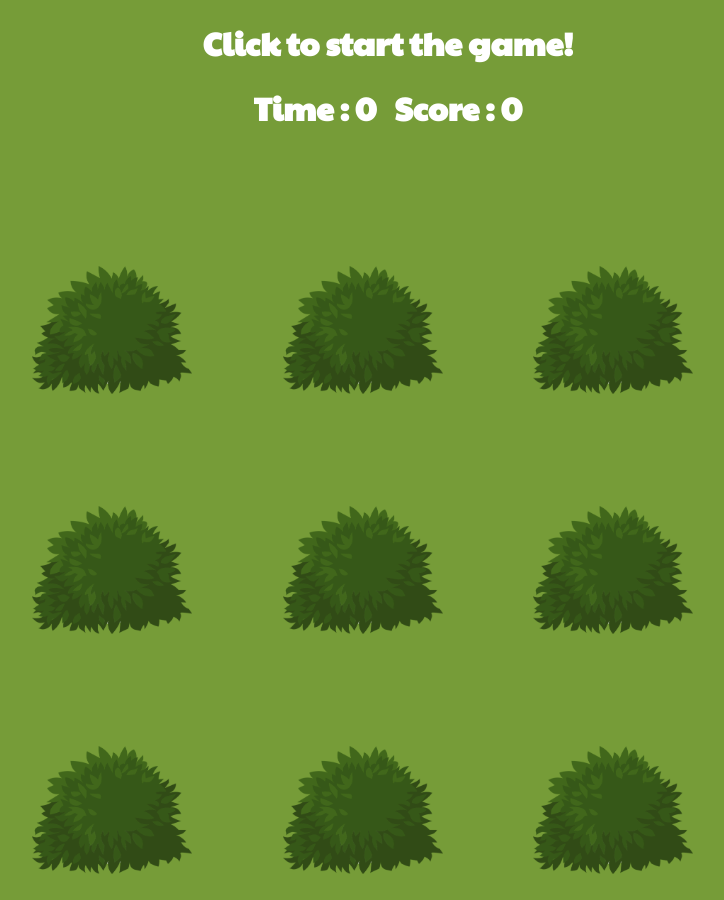
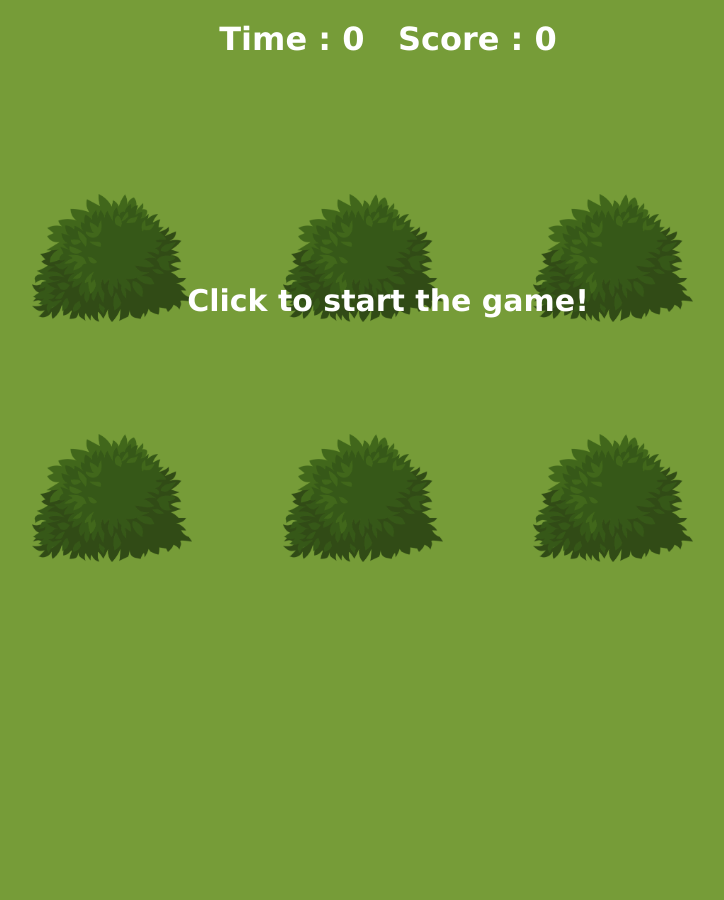
Before and after one commit to pgrady3/pgrady3.github.io, a Jekyll site: the page data/whackamole/index.html, which Jekyll copies as it is, in a window 1280 px wide. Shown: the whole page, without its empty margins (252-976 px from the left). Built offline with Jekyll 4.4.1, drawn with Linux system fonts in a browser that asks for light colours.

Commit message:
Updated whackamole

```diff
--- a/data/whackamole/index.html
+++ b/data/whackamole/index.html
@@ -11,7 +11,7 @@
 
 <body>
 
-    <h1 class="count">
+    <h1 class="startprompt" id="startprompt">
         Click to start the game!
     </h1>
     <h1 class="count">
@@ -75,32 +75,6 @@
             </div>
         </div>
 
-        <div class="item">
-            <div class="bush">
-                <img src="images/bush.png">
-            </div>
-            <div class="mole mole-hide">
-                <img src="images/mole.png" class="mole-clicked">
-            </div>
-        </div>
-
-        <div class="item">
-            <div class="bush">
-                <img src="images/bush.png">
-            </div>
-            <div class="mole mole-hide">
-                <img src="images/mole.png" class="mole-clicked">
-            </div>
-        </div>
-
-        <div class="item">
-            <div class="bush">
-                <img src="images/bush.png">
-            </div>
-            <div class="mole mole-hide">
-                <img src="images/mole.png" class="mole-clicked">
-            </div>
-        </div>
     </div>
 
 
--- a/data/whackamole/main.css
+++ b/data/whackamole/main.css
@@ -11,12 +11,23 @@ img{
     display: block;
 }
 body{
-    font-family: 'Paytone One', sans-serif;
+    font-family: Verdana, sans-serif;
     background-color: #769c38;
 }
 .count{
     text-align: center;
     margin-top: 20px;
+    color: #fff;
+}
+.startprompt{
+    position: absolute;
+    top: 300px;
+    left: 50%;
+    font-size: 30px;
+    color: white;
+    transform: translate(-50%,-50%);
+    z-index: 100; /* Specify a stack order in case you're using a different order for other elements */
+    cursor: pointer; /* Add a pointer on hover */
     color: #fff;
 }
 .container{
@@ -37,9 +48,10 @@ body{
     left: 50%;
     transform: translateX(-50%);
     cursor: pointer;
-    background-color: #d5d6db;
+    /* background-color: #d5d6db; */
     border-radius: 50%;
     transition: all 300ms ease;
+    user-select: none;
 }
 .mole img{
     padding: 7px;
--- a/data/whackamole/script.js
+++ b/data/whackamole/script.js
@@ -8,6 +8,7 @@ let score = 0;
 
 const timeCount = document.getElementById('time-count');
 const scoreCount = document.getElementById('score-count');
+const startPrompt = document.getElementById('startprompt');
 
 gameContainer.addEventListener('click', function(e){
     if(e.target.classList.contains('mole-clicked')){
@@ -22,13 +23,15 @@ gameContainer.addEventListener('click', function(e){
         textEl.innerHTML = "whack!";
         bushElem.appendChild(textEl);
 
+        moleItem.classList.remove('mole-appear');
+
         setTimeout(() => {
             textEl.remove();
-            moleItem.classList.remove('mole-appear');
         }, 300);
     }
 
     if(countDown === 0) {
+        startPrompt.style.display = "none";
         resetGames();
     }
 })
@@ -43,19 +46,20 @@ function showMole(){
         clearInterval(startGame);
         clearInterval(startTime);
         timeCount.innerHTML = "0";
+        startPrompt.style.display = "";
 
         for (mole of allMoleItems) {
             mole.classList.remove('mole-appear');
         }
     }
-    let moleToAppear = allMoleItems[getRandomValue()].querySelector('.mole');
+    let moleToAppear = allMoleItems[getRandomValue(0, allMoleItems.length)].querySelector('.mole');
     moleToAppear.classList.add('mole-appear');
     hideMole(moleToAppear);
 
 }
 
-function getRandomValue(){
-    let rand = Math.random() * allMoleItems.length;
+function getRandomValue(min, max){
+    let rand = Math.random() * (max - min) + min;
     return Math.floor(rand);
 }
 
@@ -71,6 +75,7 @@ function resetGames(){
     startGame, startTime, countDown = 20;
 
     timeCount.innerHTML = countDown;
+    scoreCount.innerHTML = score;
     countDown--;
 
     // total game time is 20 seconds
```
